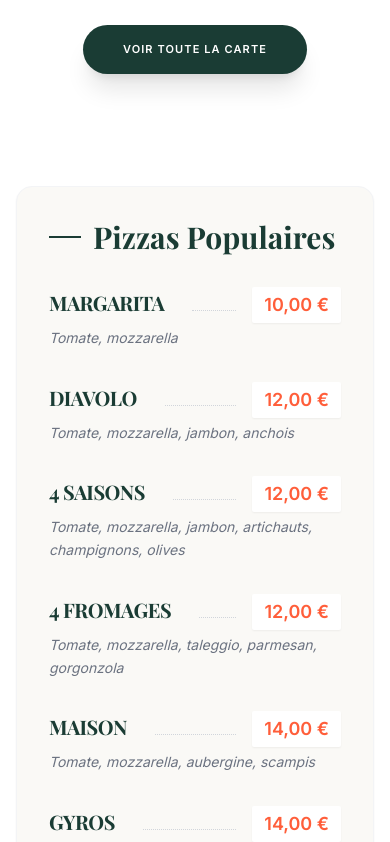
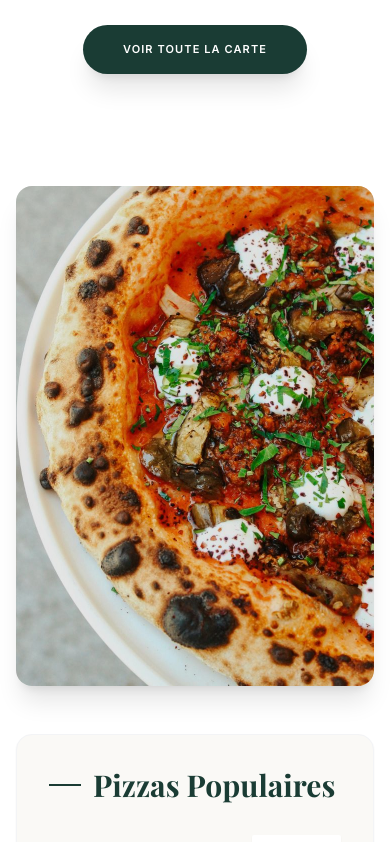
Before and after one commit to avexis-debug/pizza-mouna, a React (Vite) app: page / in a window 390 px wide. Shown: the part 1880-2722 px from the top of the page. Built offline with nearby package versions, Linux system fonts and the light colour scheme.

Commit message:
Show images before content on mobile scroll
Use flex-col-reverse so images appear above menu text on mobile,
while keeping the desktop left/right layout unchanged.

Co-Authored-By: Claude Opus 4.6 <noreply@anthropic.com>

```diff
--- a/components/MenuSection.tsx
+++ b/components/MenuSection.tsx
@@ -14,7 +14,7 @@ const MenuSection: React.FC<MenuSectionProps> = ({ category, reversed, onSeeMore
   const displayItems = category.items.slice(0, 6);
 
   return (
-    <div className={`py-12 flex flex-col ${reversed ? 'lg:flex-row-reverse' : 'lg:flex-row'} items-center gap-12 max-w-7xl mx-auto px-4 sm:px-6 lg:px-8 mb-12`}>
+    <div className={`py-12 flex flex-col-reverse ${reversed ? 'lg:flex-row-reverse' : 'lg:flex-row'} items-center gap-12 max-w-7xl mx-auto px-4 sm:px-6 lg:px-8 mb-12`}>
       {/* Menu List */}
       <div className="w-full lg:w-3/5 bg-[#FAF9F6] p-8 md:p-12 rounded-2xl shadow-sm border border-gray-100">
         <h3 className="text-3xl font-bold mb-8 flex items-center">
```
